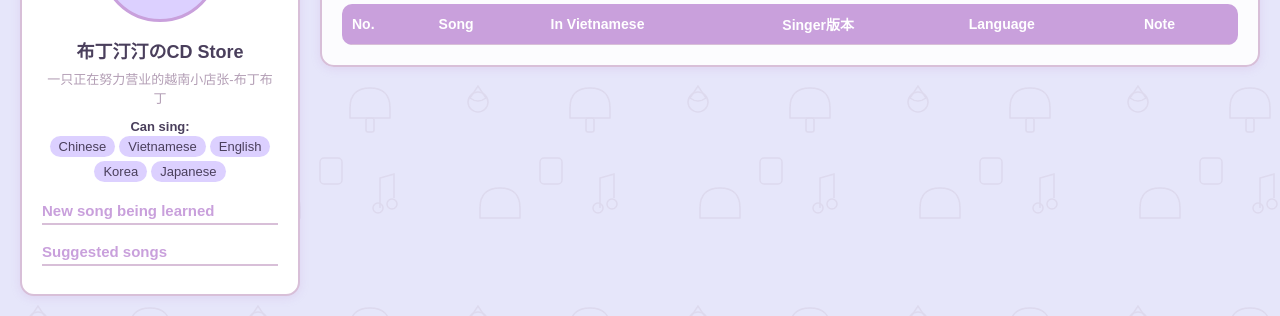
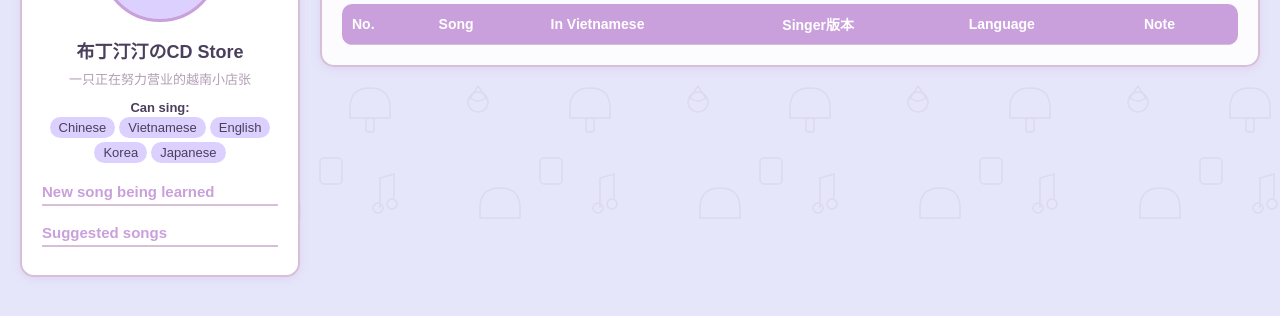
Before and after one commit to puddingCDstore/Puddingtingting, a plain HTML site: page index.html in a window 1280 px wide. Shown: the part 9842-10158 px from the top of the page. Drawn offline with Linux system fonts and the light colour scheme.

Commit message:
Update index.html

```diff
--- a/index.html
+++ b/index.html
@@ -303,7 +303,7 @@
     <aside class="sidebar">
       <div class="avatar" id="avatar">Avatar</div>
       <p class="shop-name">布丁汀汀のCD Store</p>
-      <p class="shop-desc">一只正在努力营业的越南小店张-布丁布丁</p>
+      <p class="shop-desc">一只正在努力营业的越南小店张</p>
       <div class="can-sing">
         <strong>Can sing:</strong><br>
         <span>Chinese</span><span>Vietnamese</span><span>English</span><span>Korea</span><span>Japanese</span>
```
